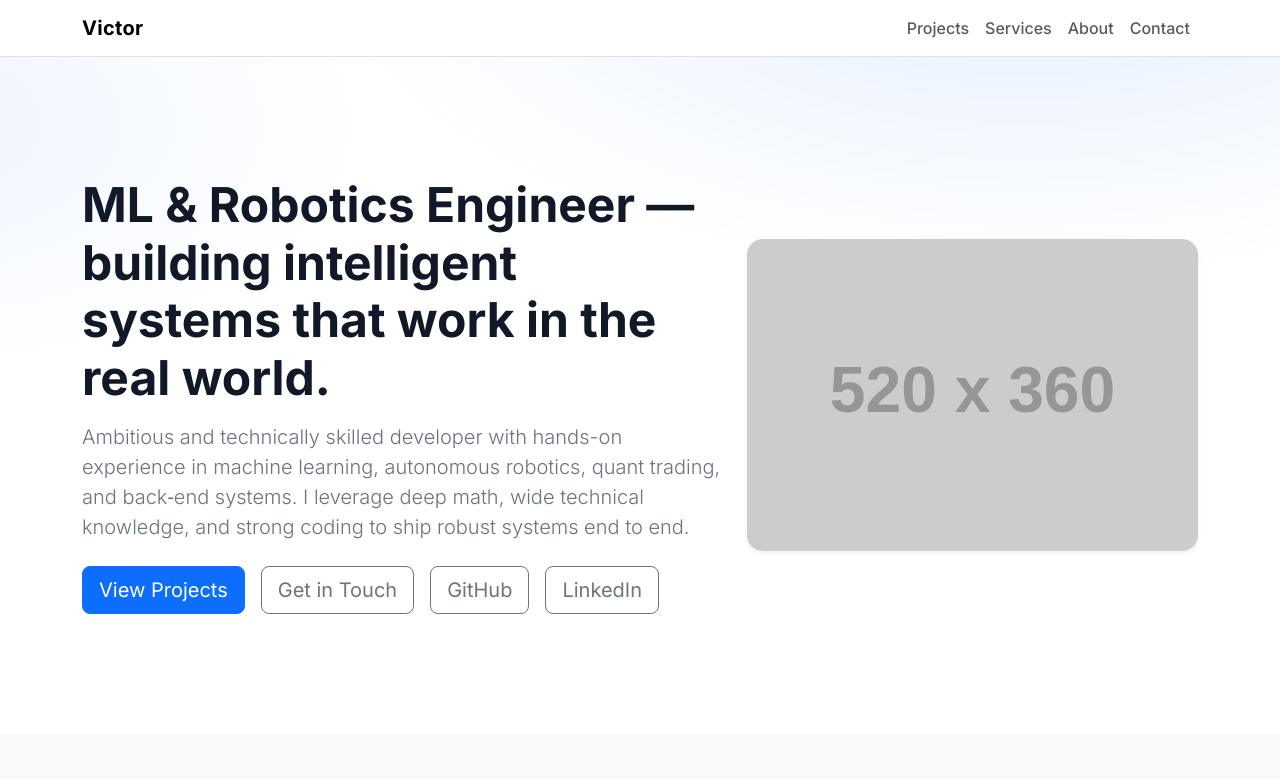
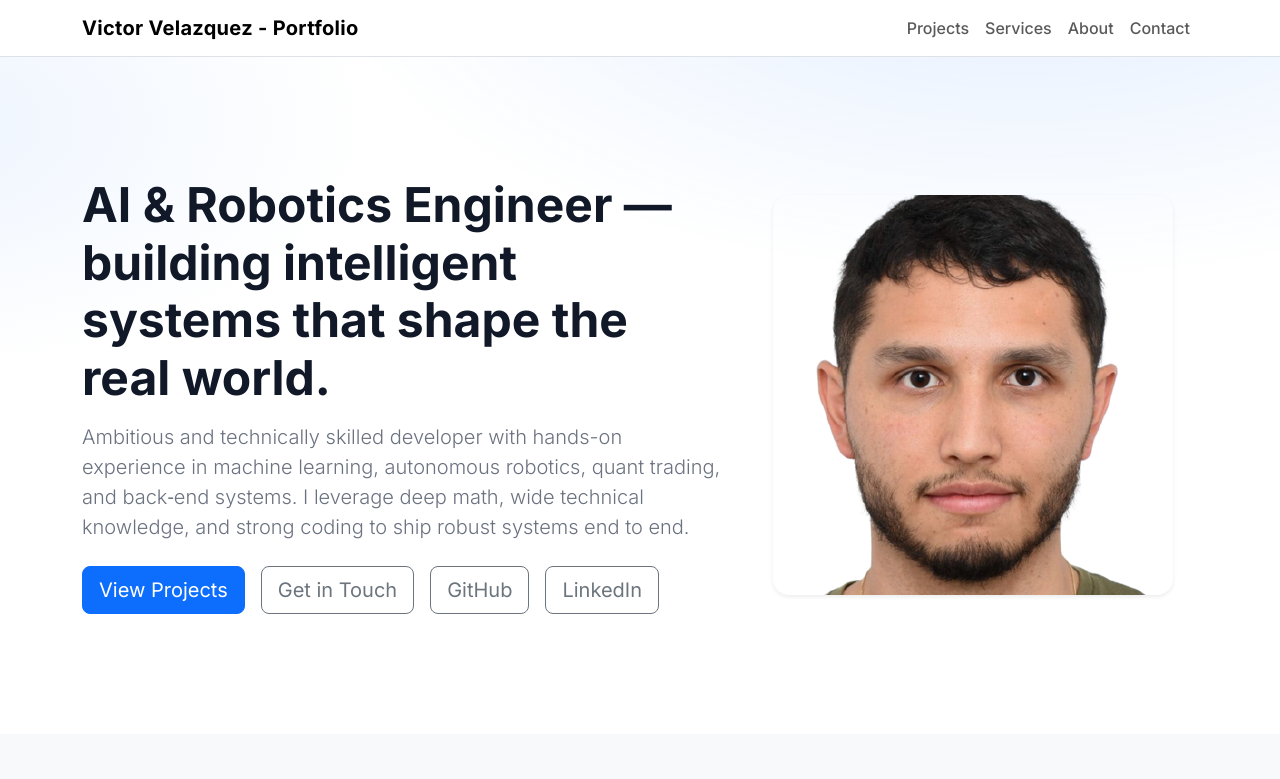
Before and after one commit to victor-velazquez-ai/Personal-Web-Portfolio, a plain HTML site: page index.html in a window 1280 px wide. Shown: the top 779 px of the page. Drawn offline with nearby package versions, Linux system fonts and the light colour scheme; placeholder pictures from the web are drawn by us.

Commit message:
add image

```diff
--- a/index.html
+++ b/index.html
@@ -3,7 +3,7 @@
   <head>
     <meta charset="utf-8" />
     <meta name="viewport" content="width=device-width, initial-scale=1" />
-    <title>Victor — Portfolio</title>
+    <title>Victor Velazquez — Portfolio</title>
     <meta name="description" content="Ambitious and technically skilled developer with hands-on experience in machine learning, autonomous robotics, quant trading, and back‑end systems. I leverage deep math, wide technical knowledge, and strong coding to ship robust systems end to end." />
     <meta property="og:title" content="Victor Miguel Velazquez Espitia — Portfolio" />
     <meta property="og:description" content="Ambitious and technically skilled developer with hands-on experience in machine learning, autonomous robotics, quant trading, and back‑end systems. I leverage deep math, wide technical knowledge, and strong coding to ship robust systems end to end." />
@@ -21,7 +21,7 @@
     <!-- NAVBAR -->
     <nav class="navbar navbar-expand-lg fixed-top bg-white border-bottom">
       <div class="container">
-        <a class="navbar-brand fw-bold" href="#hero">Victor</a>
+        <a class="navbar-brand fw-bold" href="#hero">Victor Velazquez - Portfolio</a>
         <button class="navbar-toggler" type="button" data-bs-toggle="collapse" data-bs-target="#navbars">
           <span class="navbar-toggler-icon"></span>
         </button>
@@ -41,7 +41,7 @@
       <div class="container py-5">
         <div class="row align-items-center gy-4 py-4">
           <div class="col-lg-7">
-            <h1 class="display-5 fw-bold">ML & Robotics Engineer — building intelligent systems that work in the real world.</h1>
+            <h1 class="display-5 fw-bold">AI & Robotics Engineer — building intelligent systems that shape the real world.</h1>
             <p class="lead text-secondary mt-3">Ambitious and technically skilled developer with hands-on experience in machine learning, autonomous robotics, quant trading, and back‑end systems. I leverage deep math, wide technical knowledge, and strong coding to ship robust systems end to end.</p>
             <div class="d-flex gap-3 mt-4 flex-wrap">
               <a href="#projects" class="btn btn-primary btn-lg">View Projects</a>
@@ -51,7 +51,7 @@
             </div>
           </div>
           <div class="col-lg-5 text-center">
-            <img src="https://placehold.co/520x360/png" class="img-fluid rounded-4 shadow-sm" alt="Cover visual">
+            <img src="assets/img/yo.png" class="img-fluid rounded-4 shadow-sm" alt="Cover visual">
           </div>
         </div>
       </div>
```
Also changed, not shown: assets/img/yo.png (added).
